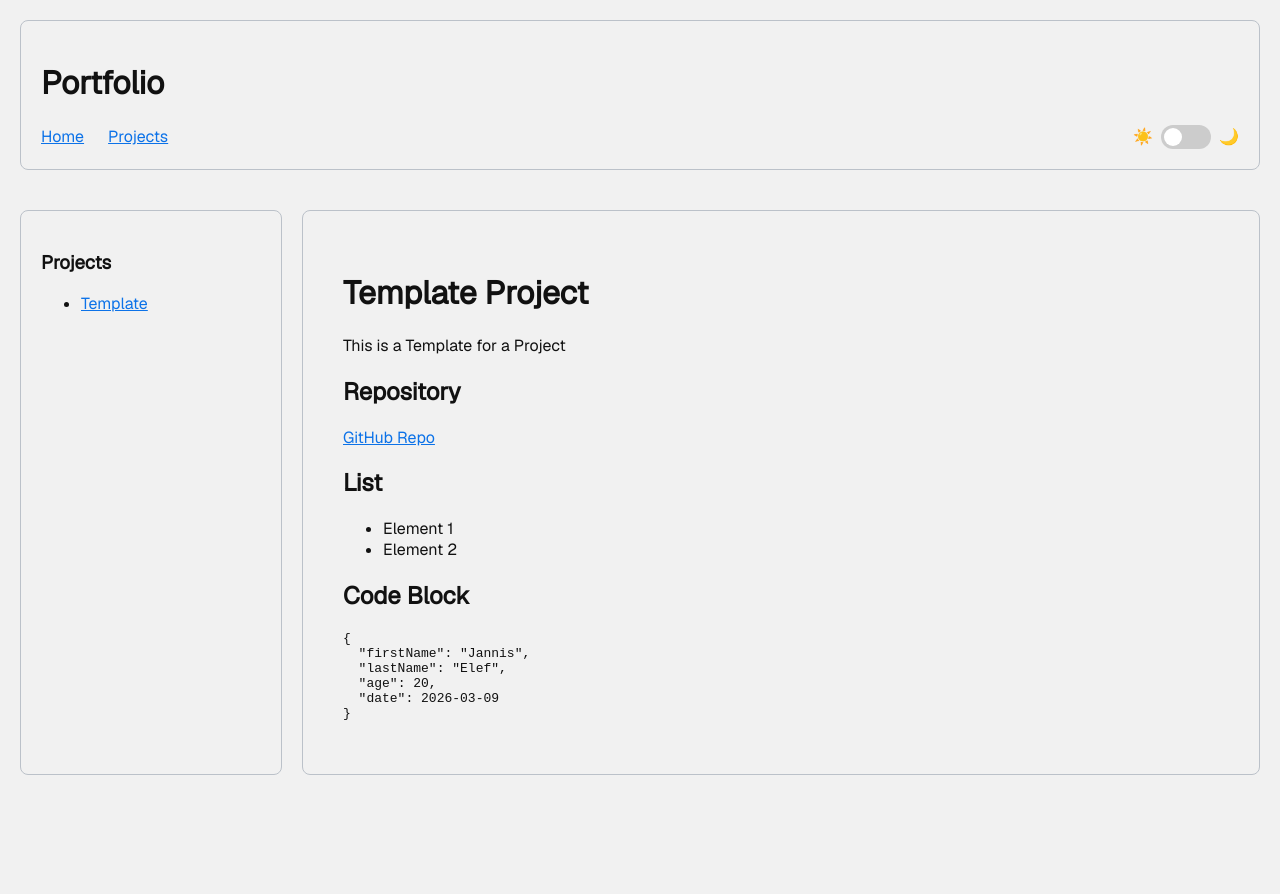
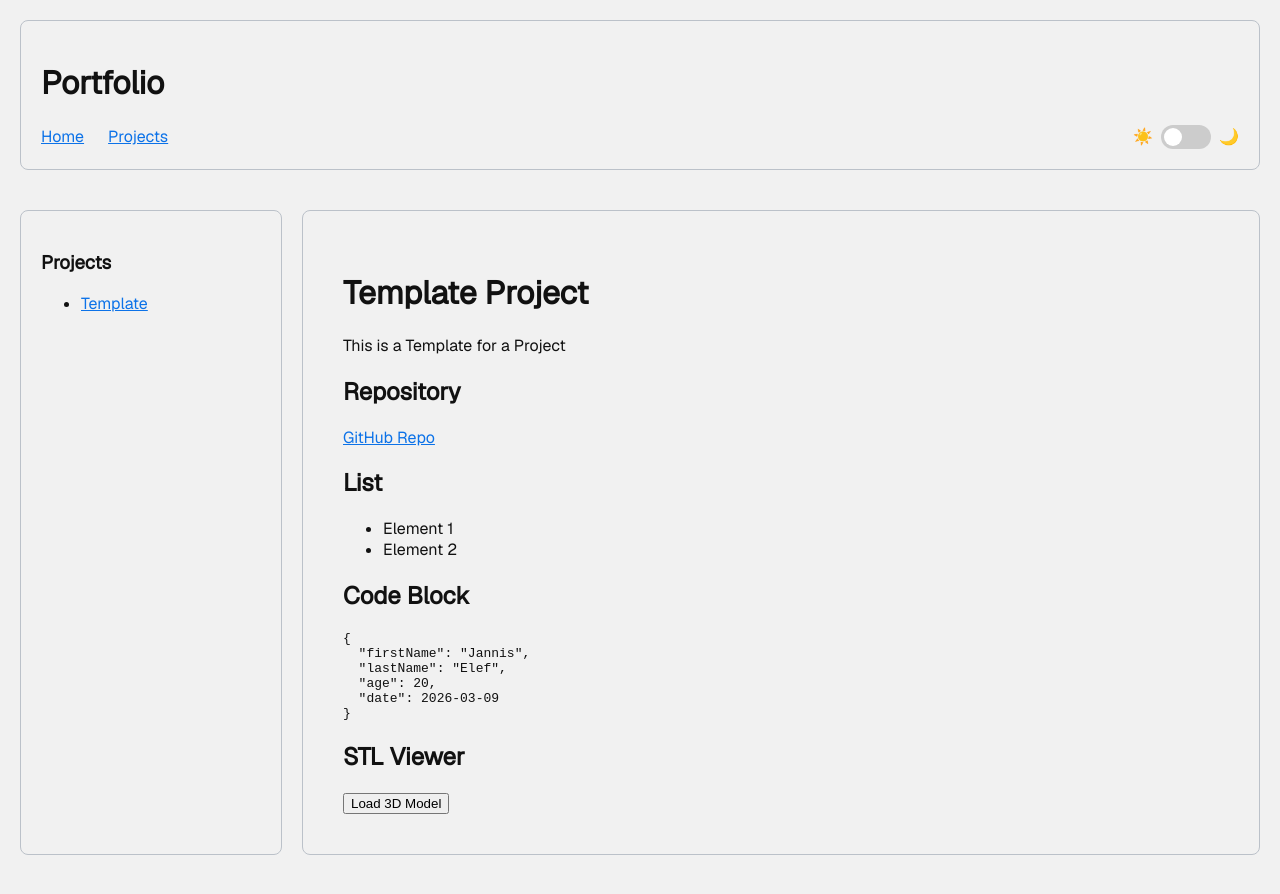
Before and after one commit to JannisElef/janniselef.github.io, a Jekyll site: the page built from _projects/template.md, in a window 1280 px wide. Shown: the top 894 px of the page. Built offline with Jekyll 4.4.1, drawn with Linux system fonts in a browser that asks for light colours; some of the changed lines change nothing that is shown.

Commit message:
add stl viewer

````diff
--- /dev/null
+++ b/_includes/stl-viewer.html
@@ -0,0 +1,71 @@
+
+<div class="stl-container">
+  <button id="load-stl-{{ include.id }}">Load 3D Model</button>
+  <div id="stl-viewer-{{ include.id }}" style="width:100%; height:500px; display:none;"></div>
+</div>
+
+<script src="https://cdn.jsdelivr.net/npm/three@0.160.0/build/three.min.js"></script>
+<script src="https://cdn.jsdelivr.net/npm/three@0.160.0/examples/js/loaders/STLLoader.js"></script>
+<script src="https://cdn.jsdelivr.net/npm/three@0.160.0/examples/js/controls/OrbitControls.js"></script>
+
+<script>
+const btn = document.getElementById("load-stl-{{ include.id }}");
+const container = document.getElementById("stl-viewer-{{ include.id }}");
+
+btn.addEventListener("click", () => {
+  if(confirm("Load 3D model?")) {
+
+    btn.style.display = "none";
+    container.style.display = "block";
+
+    const scene = new THREE.Scene();
+
+    // Theme Background
+    const bodyClass = document.body.className;
+    scene.background = bodyClass === "dark" ? new THREE.Color(0x161b22) : new THREE.Color(0xffffff);
+
+    const camera = new THREE.PerspectiveCamera(
+      75,
+      container.clientWidth / container.clientHeight,
+      0.1,
+      1000
+    );
+
+    const renderer = new THREE.WebGLRenderer({ antialias: true });
+    renderer.setSize(container.clientWidth, container.clientHeight);
+    container.appendChild(renderer.domElement);
+
+    const light = new THREE.DirectionalLight(0xffffff, 1);
+    light.position.set(5, 5, 5);
+    scene.add(light);
+    scene.add(new THREE.AmbientLight(0x404040));
+
+    const loader = new THREE.STLLoader();
+    loader.load("{{ include.file }}", function(geometry){
+      const material = new THREE.MeshStandardMaterial({ color: 0x999999 });
+      const mesh = new THREE.Mesh(geometry, material);
+      geometry.center();
+      scene.add(mesh);
+
+      camera.position.z = geometry.boundingSphere.radius * 2.5;
+
+      const controls = new THREE.OrbitControls(camera, renderer.domElement);
+      controls.update();
+
+      function animate() {
+        requestAnimationFrame(animate);
+        controls.update();
+        renderer.render(scene, camera);
+      }
+      animate();
+    });
+
+    // Resize handling
+    window.addEventListener("resize", () => {
+      camera.aspect = container.clientWidth / container.clientHeight;
+      camera.updateProjectionMatrix();
+      renderer.setSize(container.clientWidth, container.clientHeight);
+    });
+  }
+});
+</script>
--- a/_projects/template.md
+++ b/_projects/template.md
@@ -31,3 +31,8 @@
   "date": 2026-03-09
 }
 ```
+
+
+## STL Viewer
+
+{% include stl-viewer.html file="/assets/stl/default_cube.stl" id="template" %}
--- a/assets/css/style.css
+++ b/assets/css/style.css
@@ -15,19 +15,6 @@
   background:#161b22;
   color:#e6edf3;
 }
-
-body.light header,
-body.light aside,
-body.light main {
-  background:#f1f1f1;
-}
-
-body.dark header,
-body.dark aside,
-body.dark main {
-  background:#202831;
-}
-
 
 body.light a {
   color:#0c72e8;
@@ -61,6 +48,19 @@
   flex:1;
   padding:40px;
   border-radius:8px;
+}
+
+
+body.light header,
+body.light aside,
+body.light main {
+  background:#f1f1f1;
+}
+
+body.dark header,
+body.dark aside,
+body.dark main {
+  background:#182327;
 }
 
 body.light header,
@@ -123,11 +123,11 @@
 }
 
 body.light .project-card {
-  border-color:#d0d7de;
+  border-color:#bbc1c9;
 }
 
 body.dark .project-card {
-  border-color:#30363d;
+  border-color:#475059;
 }
 
 .project-card:hover {
````
Also changed, not shown: 1 other file.
